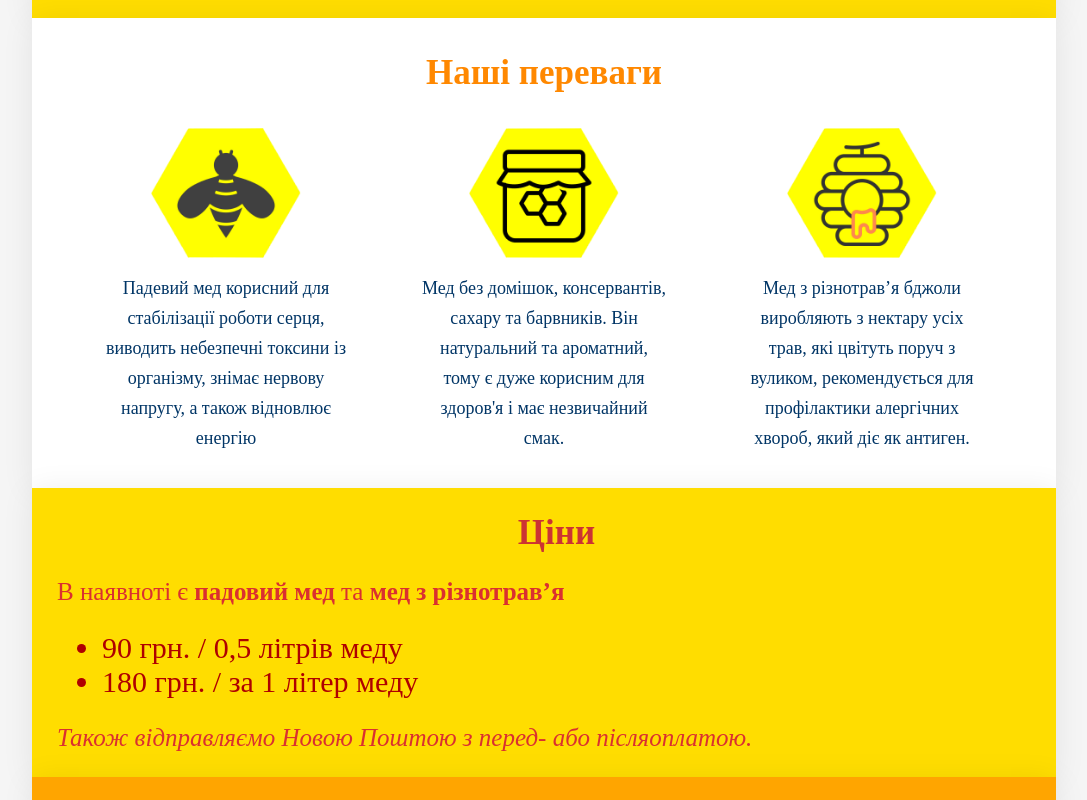
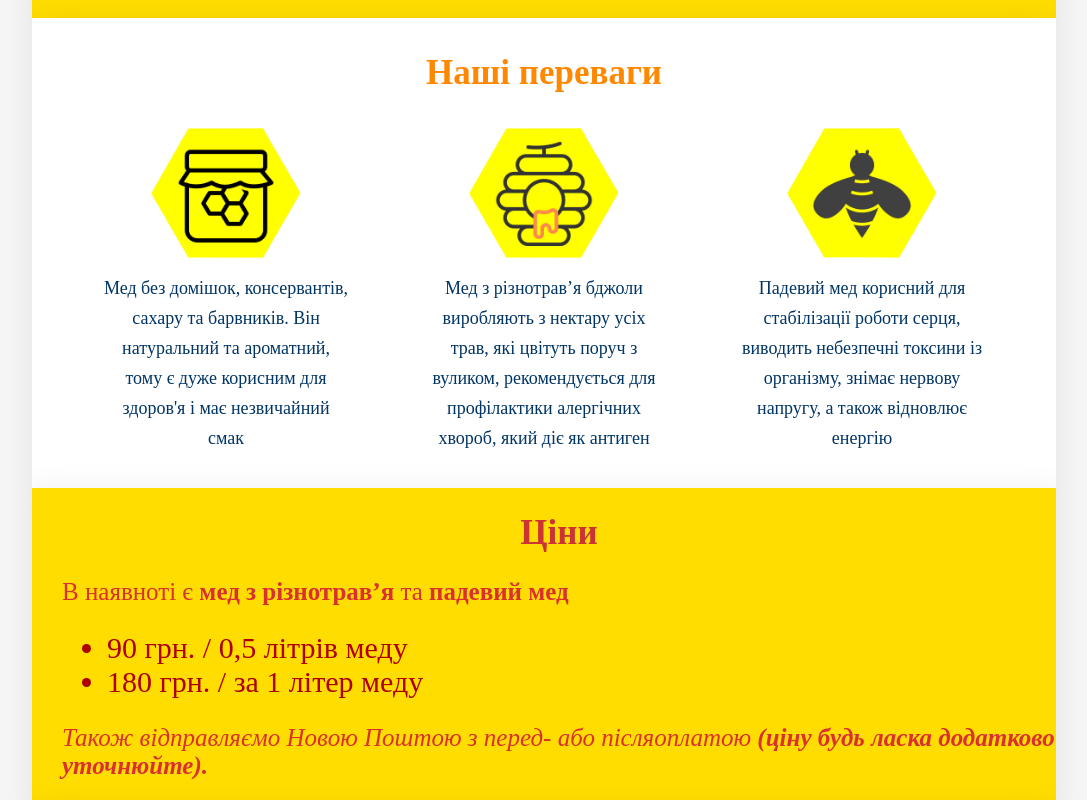
Before and after one commit to Adjeju/WebProjects, a plain HTML site: page Med/index.html in a window 1280 px wide. Shown: the part 1040-1840 px from the top of the page, without its empty margins (96-1183 px from the left). Drawn offline with nearby package versions, Linux system fonts and the light colour scheme; grey boxes are pictures that could not be loaded; a web font is replaced by a local one.

Commit message:
final version

```diff
--- a/Med/index.html
+++ b/Med/index.html
@@ -74,19 +74,19 @@
             <h3>Наші переваги</h3>
             <div class="features">
                 <div class="pad35 features-item">
-                    <img src="./img/bee-transparent.png" alt="test">
-                    <p>Падевий мед корисний для стабілізації роботи серця, виводить небезпечні токсини із організму,
-                        знімає нервову напругу, а також відновлює енергію</p>
-                </div>
-                <div class="pad35 features-item">
                     <img src="./img/honey-jar.png" alt="test">
                     <p>Мед без домішок, консервантів, сахару та барвників. Він натуральний та ароматний, тому є дуже
-                        корисним для здоров'я і має незвичайний смак.</p>
+                        корисним для здоров'я і має незвичайний смак</p>
                 </div>
                 <div class="pad35 features-item">
                     <img src="./img/bee-hive.png" alt="test">
                     <p>Мед з різнотрав’я бджоли виробляють з нектару усіх трав, які цвітуть поруч з вуликом,
-                        рекомендується для профілактики алергічних хвороб, який діє як антиген.</p>
+                        рекомендується для профілактики алергічних хвороб, який діє як антиген</p>
+                </div>
+                <div class="pad35 features-item">
+                    <img src="./img/bee-transparent.png" alt="test">
+                    <p>Падевий мед корисний для стабілізації роботи серця, виводить небезпечні токсини із організму,
+                        знімає нервову напругу, а також відновлює енергію</p>
                 </div>
             </div>
         </div>
@@ -94,15 +94,16 @@
     <div class="container">
         <div class="honey-price" id="prices">
             <h3>Ціни</h3>
-            <p>В наявноті є <span class="strong-text">падовий мед</span> та <span class="strong-text">мед з
-                    різнотрав’я</span></p>
+            <p>В наявноті є <span class="strong-text">мед з
+                    різнотрав’я</span> та <span class="strong-text">падевий мед</span></p>
             <div class="price-list">
                 <ul>
                     <li>90 грн. / 0,5 літрів меду</li>
                     <li>180 грн. / за 1 літер меду</li>
                 </ul>
             </div>
-            <p class="italic-text">Також відправляємо Новою Поштою з перед- або післяоплатою.</p>
+            <p class="italic-text">Також відправляємо Новою Поштою з перед- або післяоплатою <span
+                    class="strong-text">(ціну будь ласка додатково уточнюйте).</span></p>
         </div>
     </div>
     <div class="container">
--- a/Med/style.css
+++ b/Med/style.css
@@ -140,7 +140,7 @@ html {
 
 .honey-price {
     background-color: #FFDD00;
-    padding-left: 25px;
+    padding-left: 30px;
     padding-bottom: 25px;
 }
 
```
